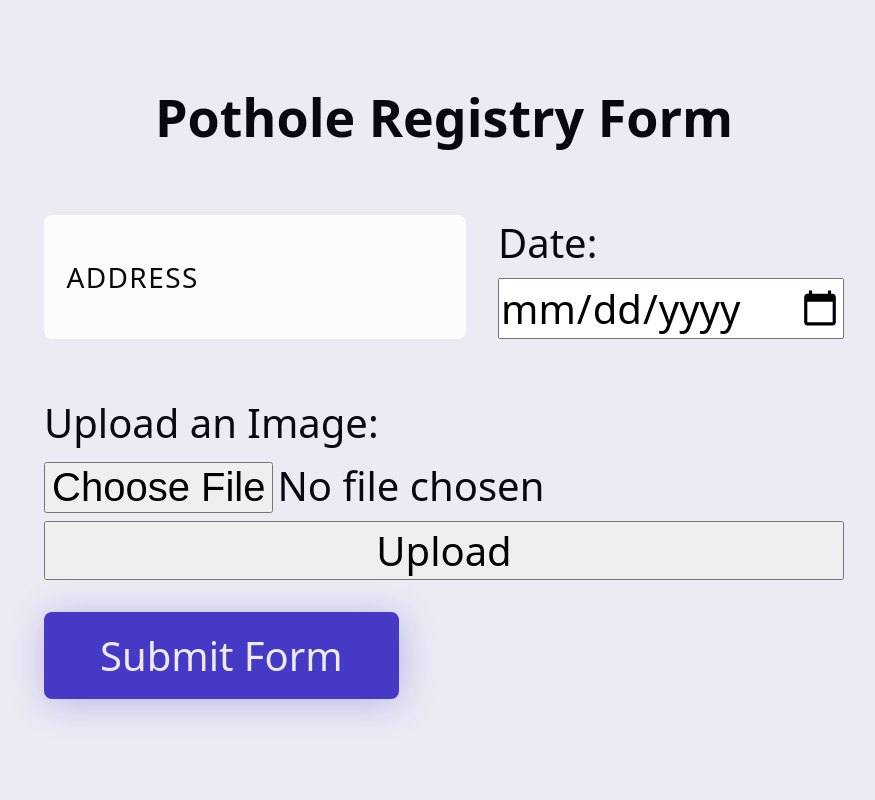
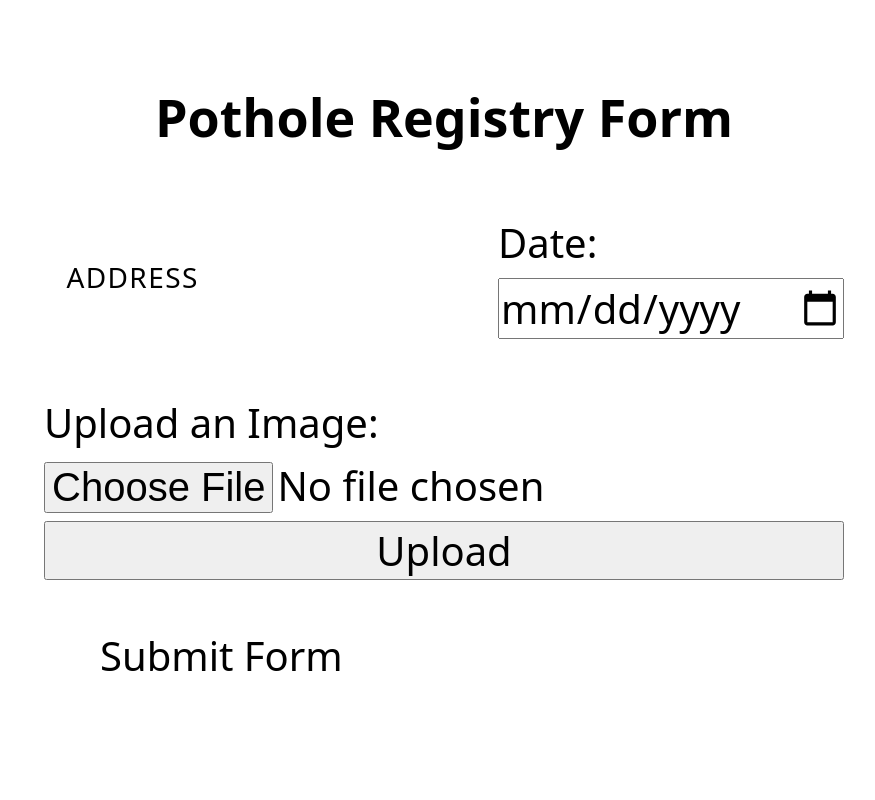
Before and after one commit to ccrawford4/pothole-project, a Django app: template app/myapp/templates/form.html in a window 1280 px wide. Shown: the whole page, without its empty margins (196-1071 px from the left). Run offline with Django 3.2, Linux system fonts and the light colour scheme; the template is opened without the code that fills it, so the values that code supplies are empty.

Commit message:
updated form

```diff
--- a/app/myapp/templates/form.css
+++ b/app/myapp/templates/form.css
@@ -23,22 +23,10 @@ label {
   --_tspeed_slow: 400ms;
   --_ttype_squish: cubic-bezier(0.86, -0.1, 0.27, 1.15);
 
-  /* Light Mode */
-  --bg--light: var(--_hue) 30% 94%;
-  --txt--light: var(--_hue) 40% 5%;
-  --accent--light: var(--_hue) 55% 50%;
-  --muted--light: var(--_hue) 30% 99%;
-  /* Dark Mode */
   --bg--dark: var(--_hue) 15% 10%;
   --txt--dark: var(--_hue) 30% 88%;
   --accent--dark: var(--_hue) 50% 50%;
   --muted--dark: var(--_hue) 20% 4%;
-
-  --bg: var(--bg--light);
-  --txt: var(--txt--light);
-  --accent: var(--accent--light);
-  --muted: var(--muted--light);
-  color-scheme: light;
 }
 
 @media (prefers-color-scheme: dark) {
@@ -48,14 +36,6 @@ label {
     --accent: var(--accent--dark);
     --muted: var(--muted--dark);
     color-scheme: dark;
-  }
-}
-
-/* prefers reduced motion */
-@media (prefers-reduced-motion: reduce) {
-  :root {
-    --_tspeed_slow: 50ms;
-    --_tspeed_fast: 50ms;
   }
 }
 
@@ -151,7 +131,7 @@ form {
   }
 }
 
-.btn {
+.button {
   max-width: fit-content;
   display: flex;
   place-items: center;
@@ -167,25 +147,25 @@ form {
     background-color var(--_tspeed_slow) var(--_ttype_squish);
 }
 
-.btn :where(svg, img, span) {
+.button :where(svg, img, span) {
   pointer-events: none;
 }
 
-.btn :where(svg, img) {
+.button :where(svg, img) {
   width: var(--_size);
 }
 
-.btn:where(:active, :hover) {
+.button:where(:active, :hover) {
   background-color: hsl(var(--accent) / 0.7);
   box-shadow: 0 0 0 hsl(var(--accent) / 0.3), 0 0 0 -0.1em hsl(var(--bg)),
     0 0 0 -0.2em hsl(var(--accent));
 }
 
-.btn:focus {
+.button:focus {
   outline: none;
 }
 
-.btn:focus-visible {
+.button:focus-visible {
   box-shadow: 0 0 0 hsl(var(--accent) / 0.3), 0 0 0 0.2em hsl(var(--bg)),
     0 0 0 0.4em hsl(var(--accent) / 0.7);
 }
--- a/app/myapp/templates/form.html
+++ b/app/myapp/templates/form.html
@@ -37,7 +37,7 @@
         </div>
         <button
                 type="submit"
-                class="btn md:span-2"
+                class="button md:span-2"
         >Submit Form
         </button>
     </form>
```
